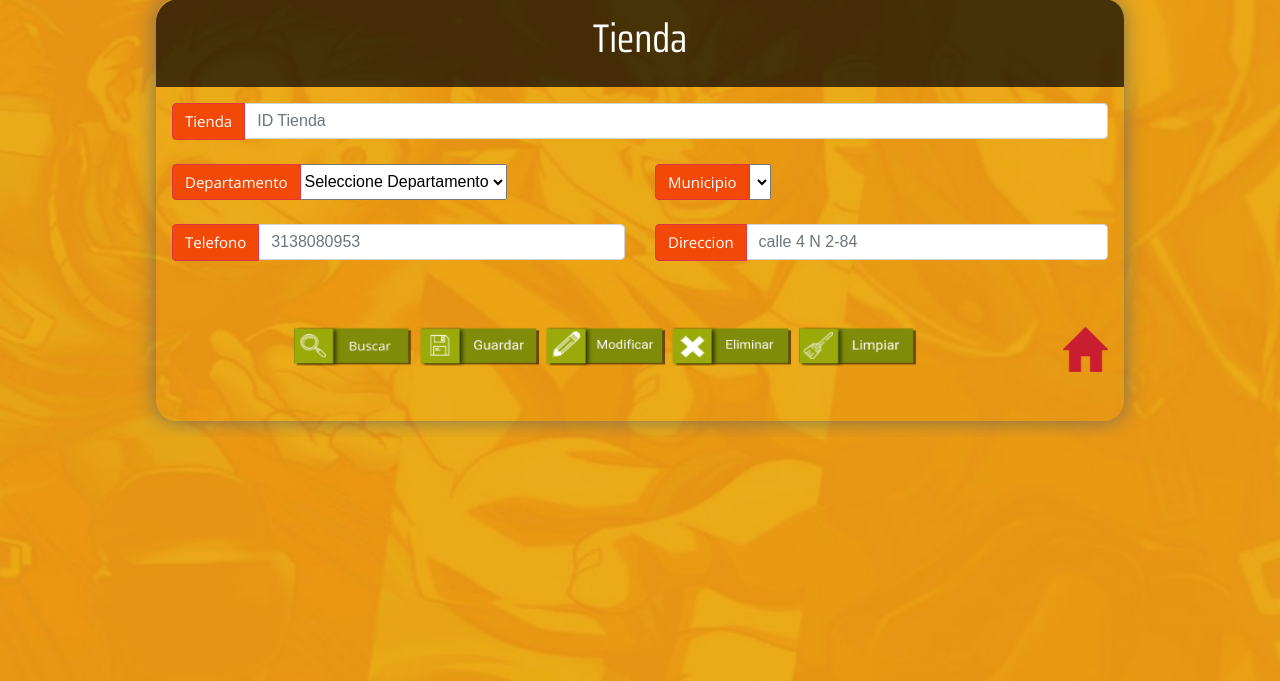
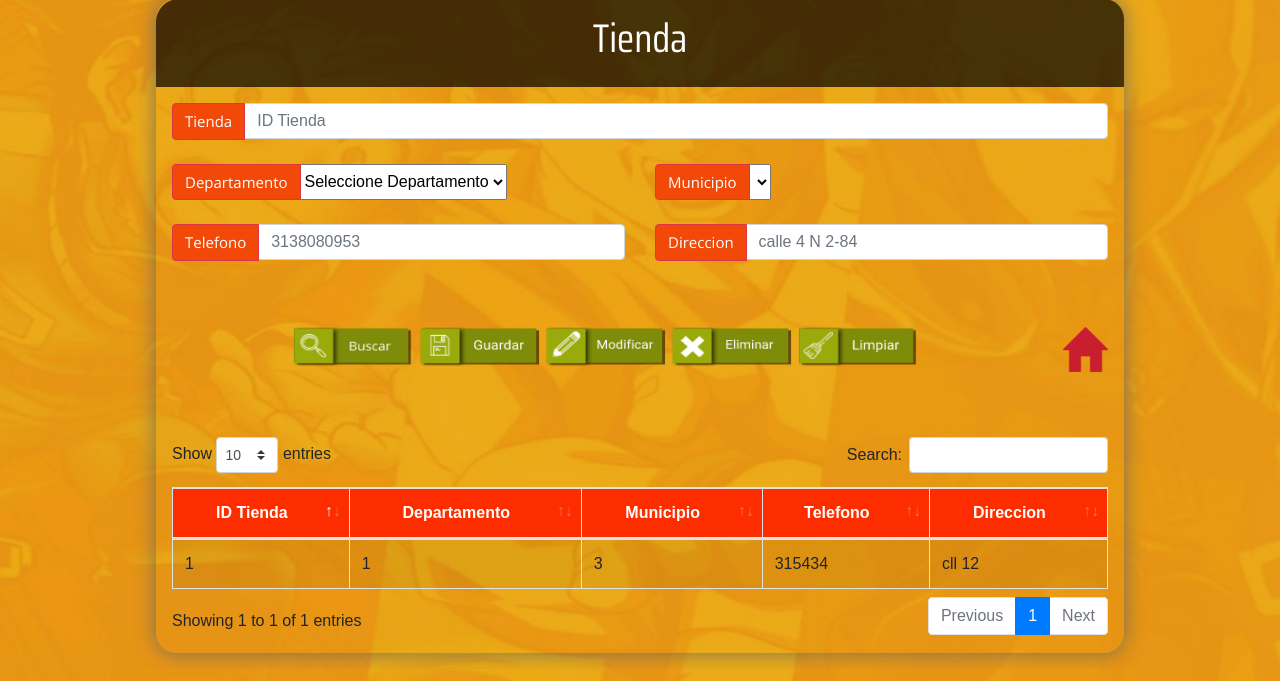
Before and after one commit to CamiloRoa/ANIME, a PHP site: page /tienda.php in a window 1280 px wide. Shown: the part 119-800 px from the top of the page. Run offline with PHP 8.4, Linux system fonts and the light colour scheme; data comes from the database, SQL or seed files in the repository; lists and menus that the app fills with data are empty.

Commit message:
DataTables Funcionando

```diff
--- a/anime/js/tienda.js
+++ b/anime/js/tienda.js
@@ -1,3 +1,35 @@
+$(document).ready(function () {
+    cargaGrilla();
+});
+
+function cargaGrilla() {
+    $.ajax({
+        "type": "POST",
+        "dataType": 'json',
+        "url": "php/tiendaControlador.php",
+        "data": "controle=5",
+        success: function (data) {
+            console.log(data);
+            $.each(data, function (i, item) {
+                $("#example").DataTable({
+                    data: item,
+                    "columns": [
+                        { "data": 'Id_tienda' },
+                        { "data": "Dept" },
+                        { "data": "Municipios"},
+                        { "data": "Tel" },
+                        { "data": "Direccion" }
+
+
+                    ]
+                })
+
+            })
+        }
+
+    });
+}
+
 function recargarLista(){
     $.ajax({
         type:"POST",
@@ -17,7 +49,6 @@ function Registrar()
                 var mun =   $("#muni").val();
                 var tel =   $("#tel").val();
                 var dir =   $("#dir").val();
-
 
                 $.ajax({
                     type: "POST",
--- a/anime/php/bodegaControlador.php
+++ b/anime/php/bodegaControlador.php
@@ -100,7 +100,8 @@ class BaseDatos
 
     }
     function getConn(){
-    $query = "SELECT * FROM bodega";
+
+        $query = "SELECT * FROM bodega /*as p inner join Municipios as t on p.Municipio = t.Municipios*/";
             $resultado = mysqli_query($this->conexion, $query);
 
         if(!$resultado){
--- a/anime/php/listar.php
+++ b/anime/php/listar.php
@@ -1,6 +1,6 @@
 <?php
 
-include("conexion.php");
+/*include("conexion.php");
 
 
 $mysqli = getConn();
@@ -19,5 +19,5 @@ if(!$resultado){
 
 mysqli_free_result($resultado);
 mysqli_close($mysqli);
-
+*/
 ?>
--- a/anime/php/tiendaControlador.php
+++ b/anime/php/tiendaControlador.php
@@ -61,20 +61,19 @@ class BaseDatos
 
     }
 
-   public function saveTienda($idtienda, $depto, $mun, $tel, $dir)
+    public function saveTienda($idtienda, $depto, $mun, $tel, $dir)
     {
            if(empty($idtienda) && isset($idtienda)){
                echo json_encode('<div class="alert alert-danger" align="center"><strong>Error! </strong>campos vaciosssssss!!</div>');
                exit();
 
            }else{
-                      $newTie = "INSERT INTO tienda (Id_tienda, Dept, Municipios, Tel, Direccion) VALUES ('".$idtienda."',  '".$depto."', '".$mun."',  '".$tel."', '".$dir."')";
-                         if(mysqli_query($this->conexion, $newTie)){
-                             echo json_encode('<div class="alert alert-success" align="center"><strong>Exitoso! </strong>Registro en tienda exitoso!!</div>');
+                $newTie = "INSERT INTO tienda (Id_tienda, Depto, Municipios, Tel, Direccion) VALUES ('".$idtienda."', '".$depto."', '".$mun."', '".$tel."', '".$dir."')";
+                      if(mysqli_query($this->conexion, $newTie)){
+                             echo json_encode('<div class="alert alert-success" align="center"><strong>Exitoso! </strong>Registro tienda exitoso!!</div>');
                          }else{
-                            echo json_encode('<div class="alert alert-danger" align="center"><strong>Error! </strong>Dato de tienda NO registrado!!</div>');
+                            echo json_encode('<div class="alert alert-danger" align="center"><strong>Error! </strong>Tienda NO registrado!!</div>');
                          }
-
            }
 
     }
@@ -98,6 +97,22 @@ class BaseDatos
            }
 
     }
+    function getConn(){
+
+        $query = "SELECT * FROM tienda /*as p inner join Municipios as t on p.Municipio = t.Municipios*/";
+            $resultado = mysqli_query($this->conexion, $query);
+
+        if(!$resultado){
+            die ("Error");
+    }   else{
+            while( $data = mysqli_fetch_assoc($resultado)){
+            $arreglo["data"][] = $data;
+    }
+                echo json_encode($arreglo);
+}
+
+mysqli_free_result($resultado);
+}
 
 
 }
@@ -126,6 +141,9 @@ class BaseDatos
               $db->ModificarTienda($_POST['id_tienda'],  $_POST['departamento'], $_POST['municipio'], $_POST['tele'], $_POST['direc']);
               $db->desconectar();
          break;
-
+     case '5':
+              $db->getConn();
+              $db->desconectar();
+break;
 
  }
--- a/anime/tienda.php
+++ b/anime/tienda.php
@@ -4,10 +4,23 @@
     <meta charset="utf-8">
     <meta name="viewport" content="width=device-width, initial-scale=1.0">
     <meta http-equiv= "x-ua-compatible" content="ie=edge">
-   <link rel="stylesheet" type="text/css" href="css/bootstrap.min.css">
+    <link rel="stylesheet" type="text/css" href="css/bootstrap.min.css">
     <link rel="stylesheet" type="text/css" href="css/estiloss.css">
     <link rel="icon" type="img/logoico.ico" href="img/logoico.ico">
+    <!--datables CSS básico-->
+    <link rel="stylesheet" type="text/css" href="datatables/datatables.min.css"/>
+    <!--datables estilo bootstrap 4 CSS-->
+    <link rel="stylesheet"  type="text/css" href="datatables/DataTables-1.10.18/css/dataTables.bootstrap4.min.css">
+
+    <script src="https://code.jquery.com/jquery-3.4.1.min.js"></script>
+    <script type="text/javascript" href="bootstrap.min.js"></script>
     <script src="js/tienda.js"></script>
+    <!-- jQuery, Popper.js, Bootstrap JS -->
+    <script src="jquery/jquery-3.3.1.min.js"></script>
+    <script src="popper/popper.min.js"></script>
+    <script src="bootstrap/js/bootstrap.min.js"></script>
+    <!-- datatables JS -->
+    <script type="text/javascript" src="datatables/datatables.min.js"></script>
 
 </head>
   <body background="img/fondo-solo.jpeg">
@@ -22,7 +35,7 @@
                         <div class="input-group-prepend">
                             <span class="btn btn-danger" id="tienda">Tienda</span>
                         </div>
-                        <input type="text" class="form-control" id="idtienda" name="tienda" placeholder="ID Tienda" required ="required">
+                        <input type="text" class="form-control" id="idtienda" placeholder="ID Tienda" required ="required">
                     </div>
                 </div>
                 <div class="col-6">
@@ -30,7 +43,7 @@
                         <div class="input-group-prepend">
                             <span class="btn btn-danger" id="departa">Departamento</span>
                         </div>
-                        <select name="select" id="depart">
+                        <select id="depart">
                             <option value="0">Seleccione Departamento</option>
                             <option value="1">Huila</option>
                             <option value="2">Tolima</option>
@@ -51,7 +64,7 @@
                     <div class="input-group-prepend">
                         <span class="btn btn-danger" id="telefono">Telefono</span>
                     </div>
-                        <input type="int" class="form-control" id="tel" name="telefono" placeholder="3138080953" required ="required">
+                        <input type="int" class="form-control" id="tel" placeholder="3138080953" required ="required">
                 </div>
             </div>
             <div class="col-6">
@@ -59,7 +72,7 @@
                     <div class="input-group-prepend">
                         <span class="btn btn-danger" id="direccion">Direccion</span>
                     </div>
-                        <input type="text" class="form-control" id="dir" name="direccion" placeholder="calle 4 N 2-84" required ="required">
+                        <input type="text" class="form-control" id="dir" placeholder="calle 4 N 2-84" required ="required">
                 </div>
             </div>
             </div>
@@ -72,14 +85,24 @@
                 <a href="index.php"><img src="img/pagina-de-inicio.png"/></a>
                 </div>
                 <div id="respuesta"></div>
-        </div>
-
+                <div class="row">
+                <div class="col-lg-12">
+                    <div class="table-responsive">
+                    <table id="example" class="table table-striped table-bordered" style="width:100%">
+                    <thead class="text-center">
+                        <tr>
+                            <th>ID Tienda</th>
+                            <th>Departamento</th>
+                            <th>Municipio</th>
+                            <th>Telefono</th>
+                            <th>Direccion</th>
+                        </tr>
+                    </thead>
+                    </div>
+                    </div>
     </div>
-
-    <script src="https://code.jquery.com/jquery-3.4.1.min.js"></script>
-
-    <script type="text/javascript" href="bootstrap.min.js"></script>
-
+    </div>
+    </div>
   </body>
   </html>
   <script type="text/javascript">
```
Also changed, not shown: anime/bodega.php (+8 -6 lines), anime/js/bodega.js (+67 -36 lines), anime/js/producto.js (+27 -7 lines), anime/php/productoControlador.php (+19 -0 lines). Lines whose indentation alone changed are shown as unchanged.
